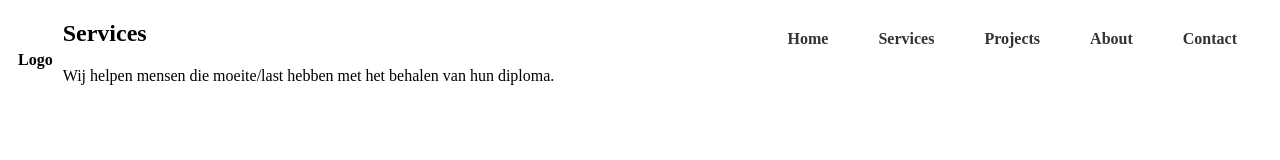
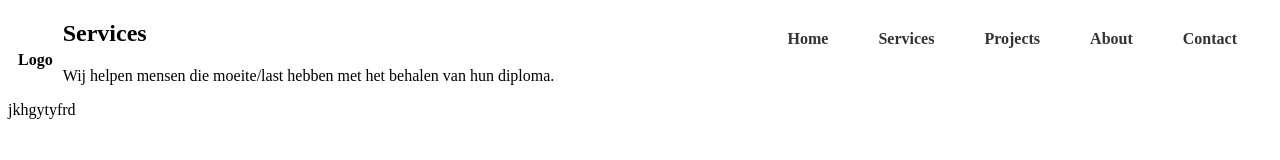
Before and after one commit to DivyunCho/SoftwareEssentials, a plain HTML site: page index.html in a window 1280 px wide. Drawn offline with Linux system fonts and the light colour scheme.

Commit message:
Update index.html

```diff
--- a/index.html
+++ b/index.html
@@ -37,6 +37,8 @@
 
     </section>
 
+    <p>jkhgytyfrd</p>
+
 
     <section class="Projects"></section>
 
```
